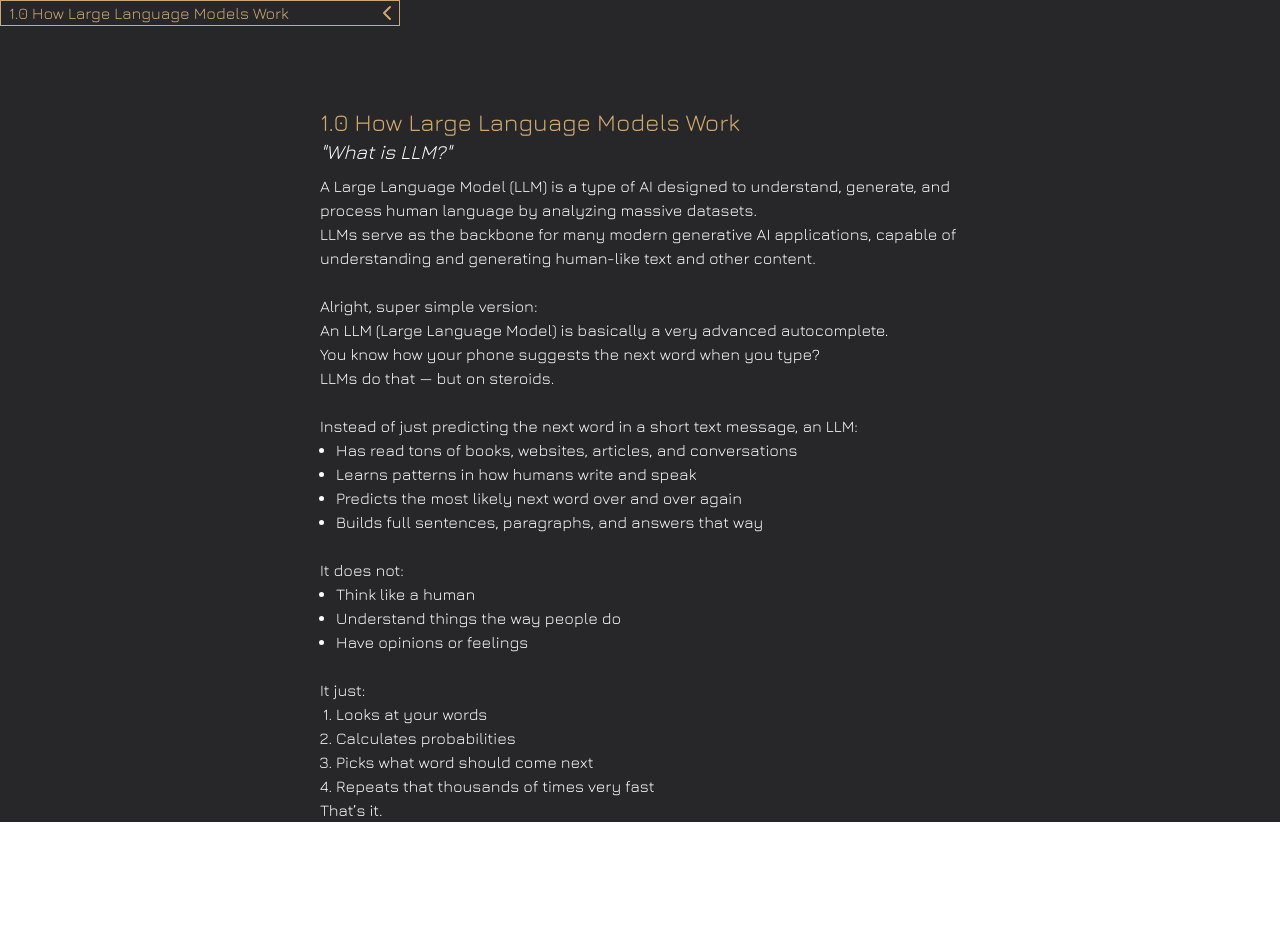
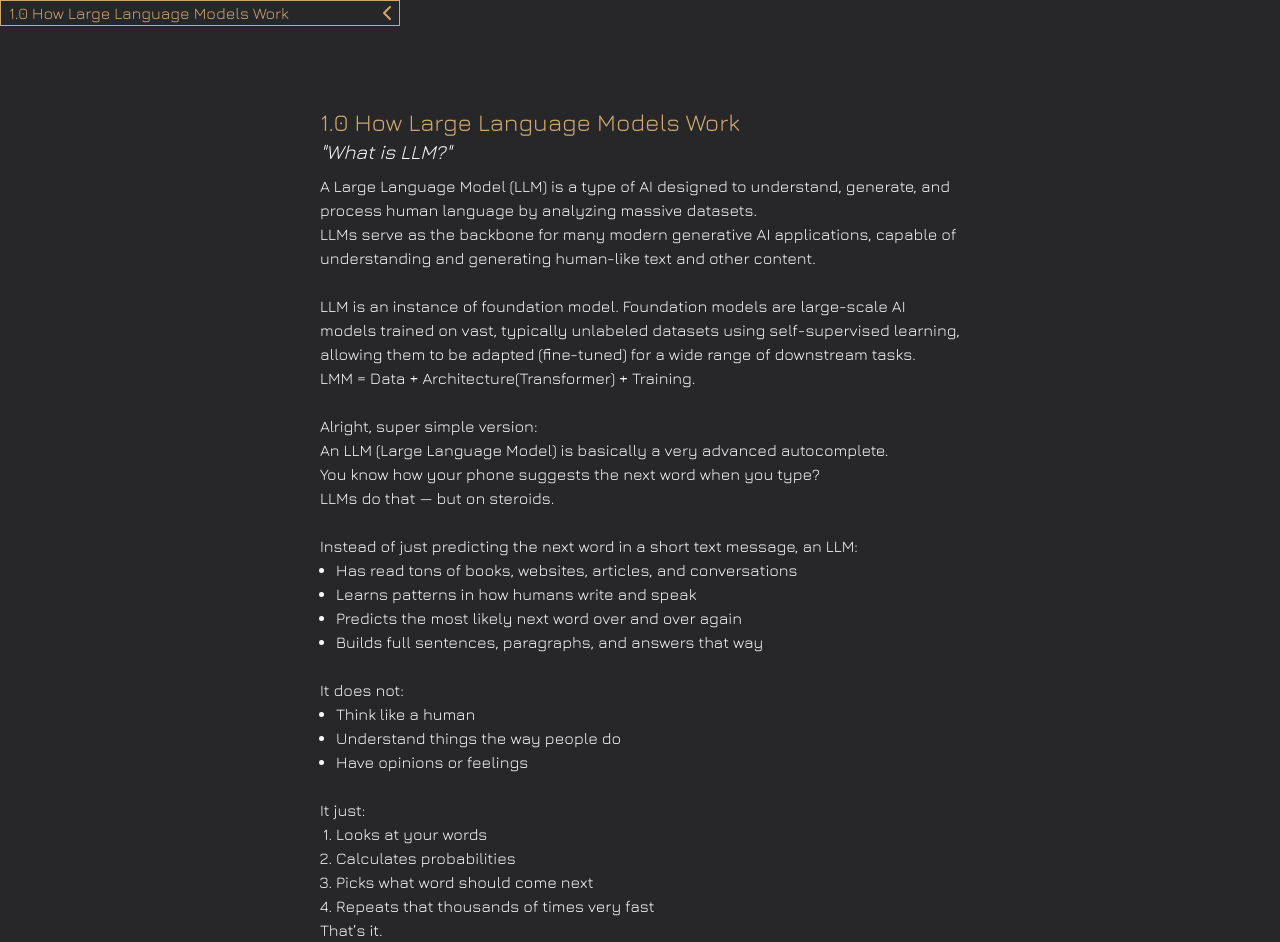
Before and after one commit to tobiaskjernell-3dinteractive/aiInformation, a React (Vite) app: page / in a window 1280 px wide. Before the commit the page ends 822 px from the top, so only its background shows below. Built offline with nearby package versions, Linux system fonts and the light colour scheme.

Commit message:
updated 1.0 and 1.1

```diff
--- a/src/data/aiData.ts
+++ b/src/data/aiData.ts
@@ -14,6 +14,9 @@ export const dataChapters: IAiData[] = [
             content: ["A Large Language Model (LLM) is a type of AI designed to understand, generate, and process human language by analyzing massive datasets.",
                 "LLMs serve as the backbone for many modern generative AI applications, capable of understanding and generating human-like text and other content.",
                 "--space",
+                'LLM is an instance of foundation model. Foundation models are large-scale AI models trained on vast, typically unlabeled datasets using self-supervised learning, allowing them to be adapted (fine-tuned) for a wide range of downstream tasks.',
+                'LMM = Data + Architecture(Transformer) + Training.',
+                '--space',
                 "Alright, super simple version:",
                 "An LLM (Large Language Model) is basically a very advanced autocomplete.",
                 "You know how your phone suggests the next word when you type?",
@@ -128,7 +131,7 @@ export const dataChapters: IAiData[] = [
                 '--number-start',
                 'Look at all words',
                 'Figure out what matters',
-                '“Connect the important ones',
+                'Connect the important ones',
                 '--number-end',
                 '--space',
                 'It’s the pattern-finding engine inside the LLM.',
```
